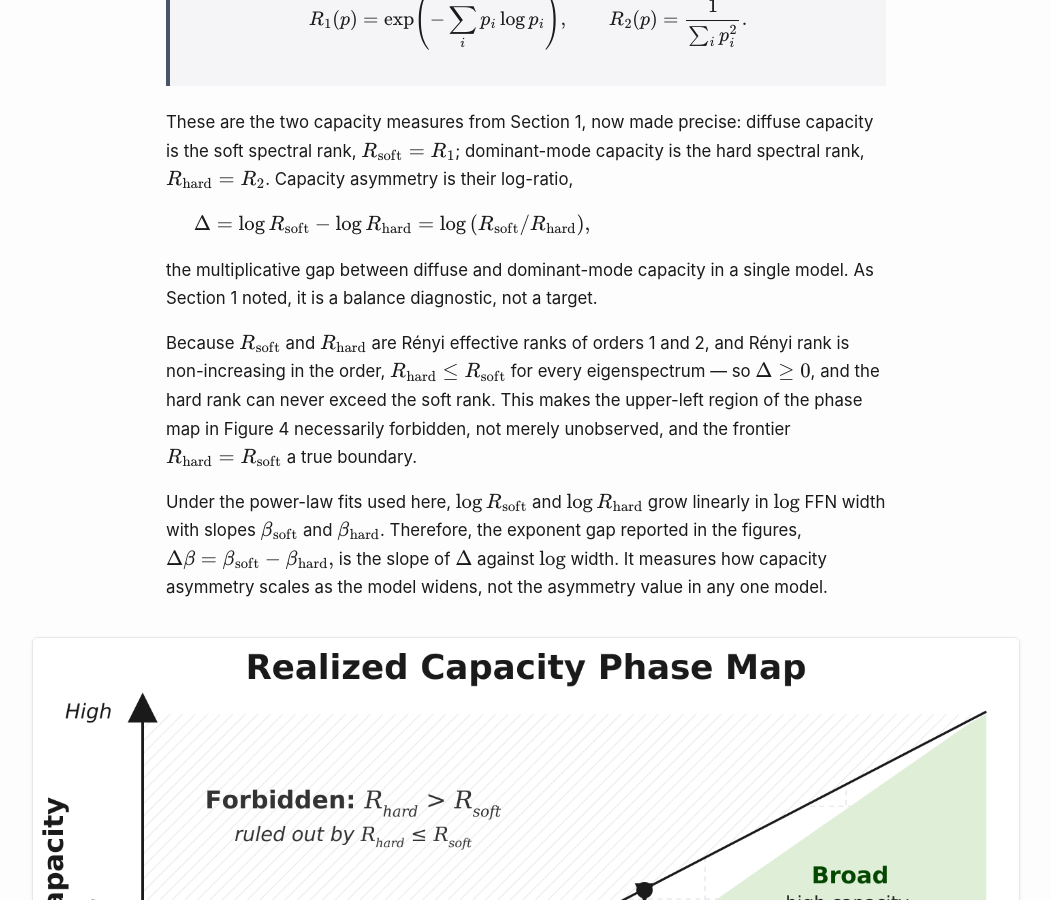
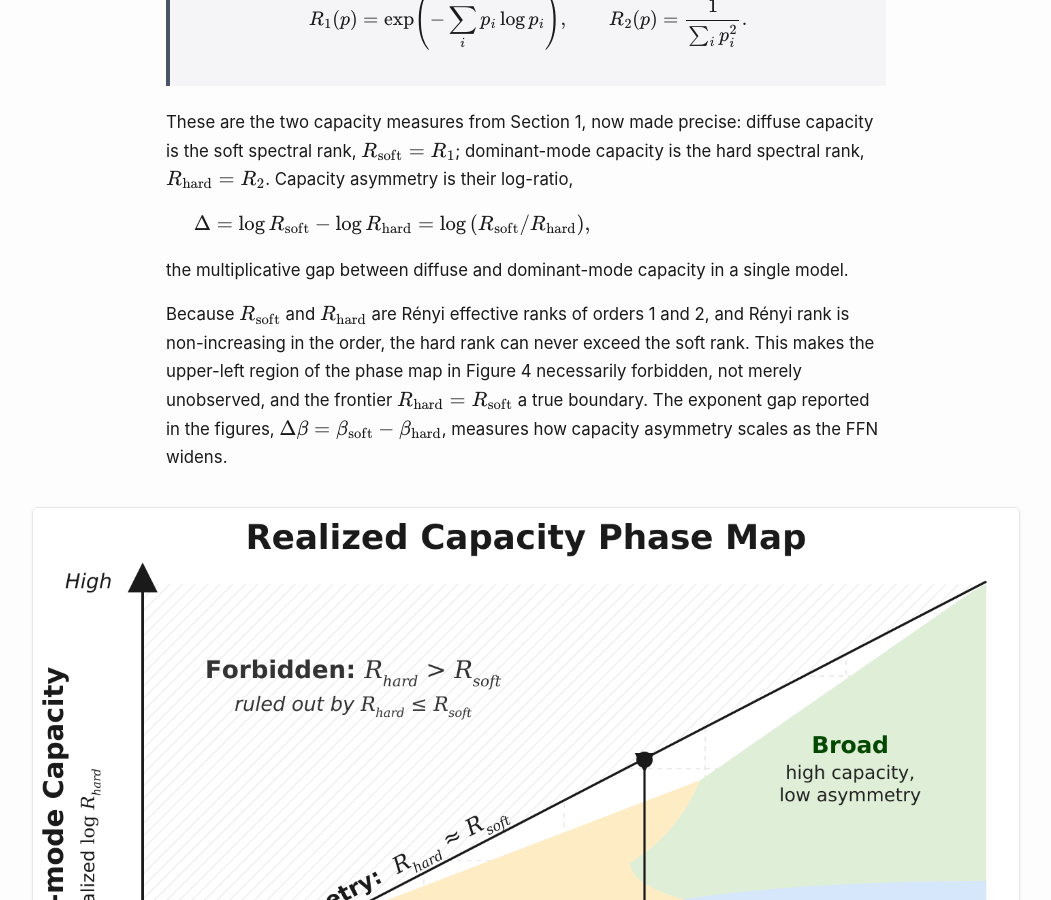
Before and after one commit to optimizer-scaling-laws/optimizer-scaling-laws.github.io, a Jekyll site: the page built from _posts/2026-06-26-architecture-creates-capacity-optimizers-realize-it.md, in a window 1280 px wide and 900 px high, scrolled down 11349 px. Shown: the whole window, without its empty margins (114-1165 px from the left). Built offline with Jekyll 4.4.1, drawn with Linux system fonts in a browser that asks for light colours.

Commit message:
Update the Reyni Section

```diff
--- a/_posts/2026-06-26-architecture-creates-capacity-optimizers-realize-it.md
+++ b/_posts/2026-06-26-architecture-creates-capacity-optimizers-realize-it.md
@@ -456,15 +456,9 @@ $$
 = \log\left(R_{\mathrm{soft}} / R_{\mathrm{hard}}\right),
 $$
 
-the multiplicative gap between diffuse and dominant-mode capacity in a single model. As Section 1 noted, it is a balance diagnostic, not a target.
+the multiplicative gap between diffuse and dominant-mode capacity in a single model.
 
-Because $R_{\mathrm{soft}}$ and $R_{\mathrm{hard}}$ are Rényi effective ranks of orders 1 and 2, and Rényi rank is non-increasing in the order, $R_{\mathrm{hard}} \le R_{\mathrm{soft}}$ for every eigenspectrum — so $\Delta \ge 0$, and the hard rank can never exceed the soft rank. This makes the upper-left region of the phase map in Figure 4 necessarily forbidden, not merely unobserved, and the frontier $R_{\mathrm{hard}} = R_{\mathrm{soft}}$ a true boundary.
-
-Under the power-law fits used here, $\log R_{\mathrm{soft}}$ and $\log R_{\mathrm{hard}}$ grow linearly in $\log$ FFN width with slopes $\beta_{\mathrm{soft}}$ and $\beta_{\mathrm{hard}}$. Therefore, the exponent gap reported in the figures,
-$$
-\Delta\beta = \beta_{\mathrm{soft}} - \beta_{\mathrm{hard}},
-$$
-is the slope of $\Delta$ against $\log$ width. It measures how capacity asymmetry scales as the model widens, not the asymmetry value in any one model.
+Because $R_{\mathrm{soft}}$ and $R_{\mathrm{hard}}$ are Rényi effective ranks of orders 1 and 2, and Rényi rank is non-increasing in the order, the hard rank can never exceed the soft rank. This makes the upper-left region of the phase map in Figure 4 necessarily forbidden, not merely unobserved, and the frontier $R_{\mathrm{hard}} = R_{\mathrm{soft}}$ a true boundary. The exponent gap reported in the figures, $\Delta\beta = \beta_{\mathrm{soft}} - \beta_{\mathrm{hard}}$, measures how capacity asymmetry scales as the FFN widens.
 
 <figure class="figure-wide">
   <img src="{{ '/assets/blog/architecture-optimizer-codesign/figure3_phase_diagram_for_realized_capacity.png' | relative_url }}" alt="Phase map for realized capacity">
```
